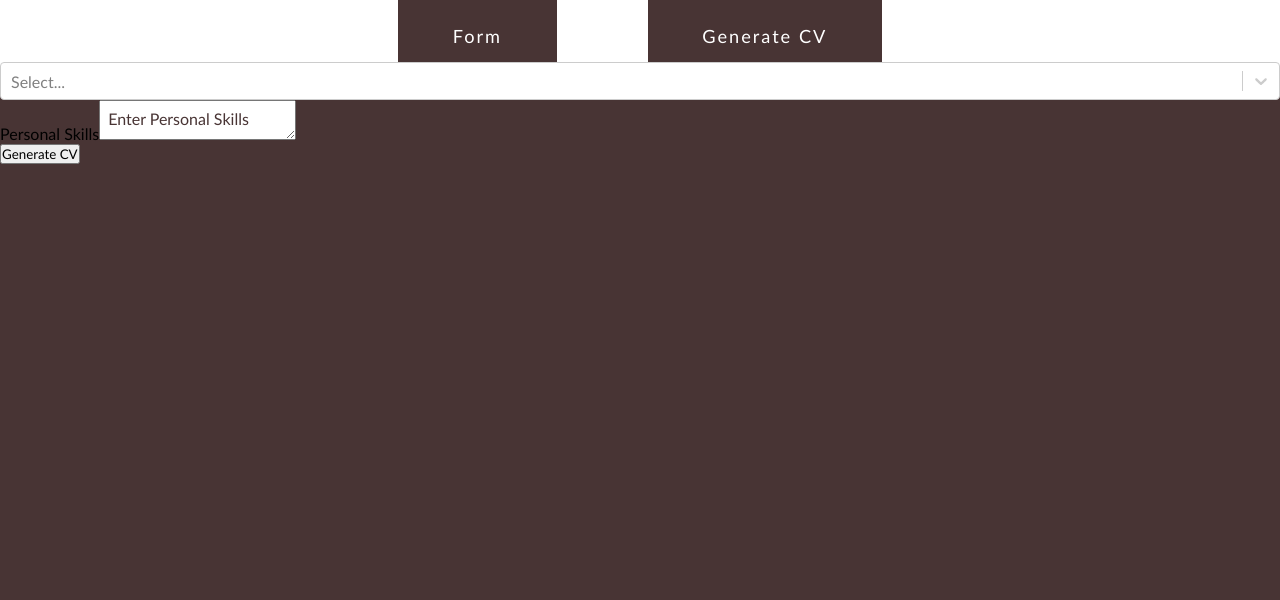
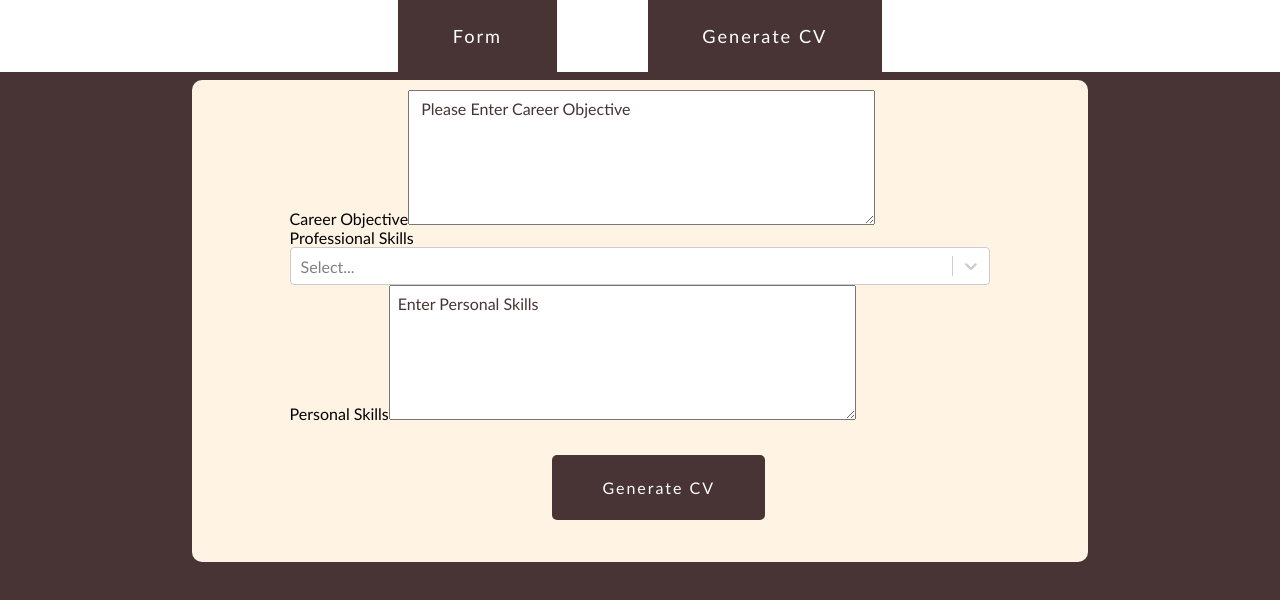
Before and after one commit to eashong2021/CVBuilder, a React (Create React App) app: page /form2 in a window 1280 px wide. Shown: the top 600 px of the page. Built offline with nearby package versions, Linux system fonts and the light colour scheme.

Commit message:
form2 styling

```diff
--- a/src/components/Cv/Cv.js
+++ b/src/components/Cv/Cv.js
@@ -76,7 +76,7 @@ export const Cv = ({ personDetails }) => {
           </div>
           <div className="professional-skill">
             <h2>Pro Skill</h2>
-            {details.professionalSkills.map(element => <p>{element.label}</p>)}
+            {details.professionalSkills.map(element => <p>{element.value}</p>)}
           </div>
           <div className="personal-skill">
             <h2>Personal Skill</h2>
--- a/src/components/Form2/Form2.js
+++ b/src/components/Form2/Form2.js
@@ -18,11 +18,14 @@ const Form2 = ({
 
 
   return (
-    <form onSubmit={handleSubmit}>
+  <div className="form-content">
+    <form className="main-form" onSubmit={handleSubmit}>
       <div className="career-objective">
         <label>Career Objective</label>
         <textarea
-          className="input"
+          className="textarea"
+          rows={7}
+            cols={50}
           placeholder=" Please Enter Career Objective"
           onChange={handlePersonalProfileChange}
           value={personalProfile}
@@ -31,6 +34,7 @@ const Form2 = ({
       <div className="professional-skills">
         <label>Professional Skills</label>
         <ReactSelect
+
           options={dataSet}
           isMulti
           closeMenuOnSelect={false}
@@ -47,6 +51,8 @@ const Form2 = ({
         <label>Personal Skills</label>
         <textarea
           className="textarea"
+          rows={7}
+            cols={50}
           placeholder="Enter Personal Skills"
 
           onChange={handlePersonalSkillsChange}
@@ -57,6 +63,7 @@ const Form2 = ({
         <button className="formbtn" type="submit">{`Generate CV`} </button>
         </div>
     </form>
+  </div>
   );
 };
 export default Form2;
```
